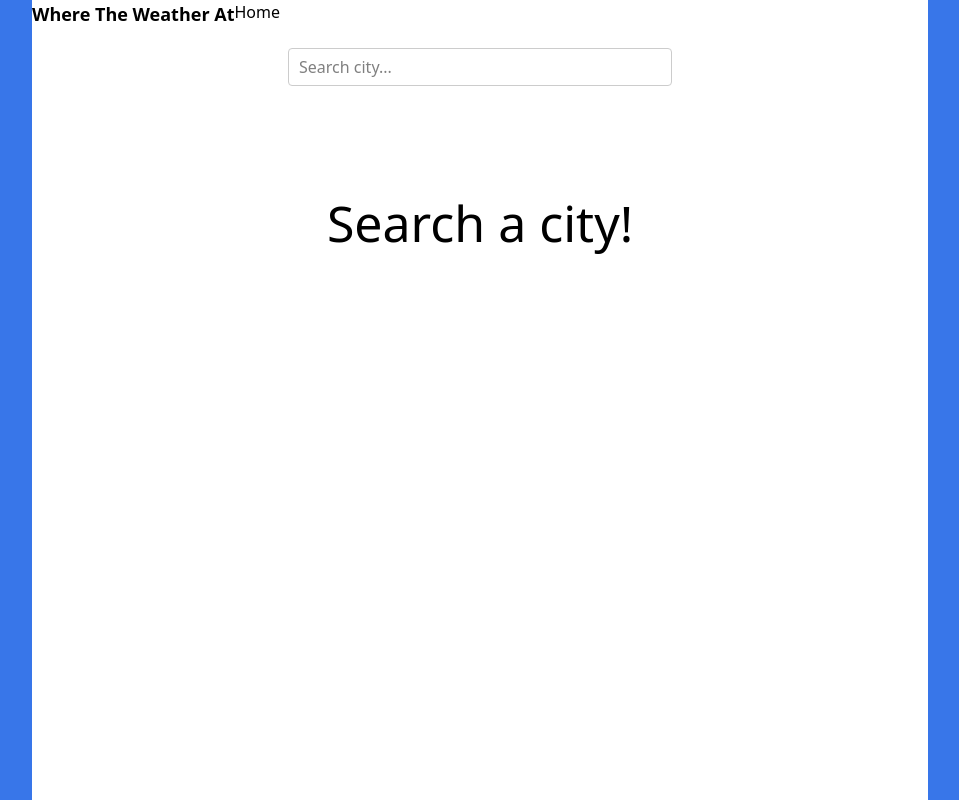
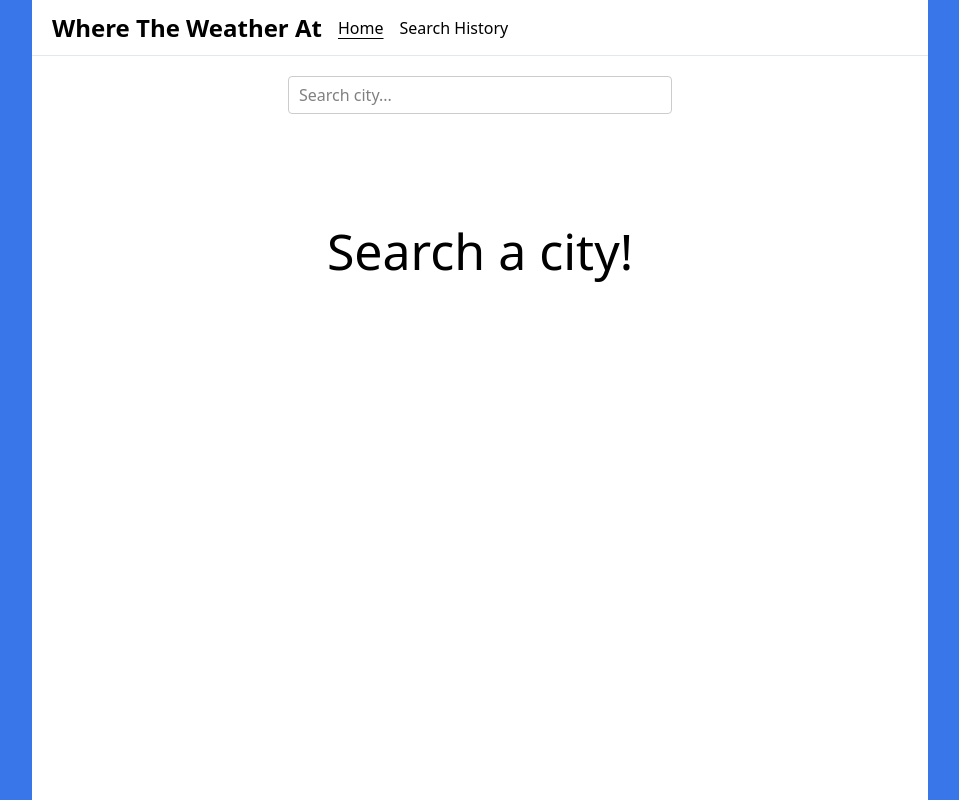
Before and after one commit to josepht2/where-the-weather-at, a Next.js app: page / in a window 1280 px wide. Shown: the whole page, without its empty margins (160-1119 px from the left). Built offline with nearby package versions, Linux system fonts and the light colour scheme.

Commit message:
Refactor Nav component

```diff
--- a/app/components/Nav.tsx
+++ b/app/components/Nav.tsx
@@ -3,30 +3,29 @@
 import Link from "next/link"
 import { usePathname } from "next/navigation"
 
-// import styles from "../styles/layout.module.css"
+const ACTIVE_STYLE = 'underline underline-offset-4'
+const INACTIVE_STYLE = 'hover:underline underline-offset-4'
 
 export const Nav = () => {
   const pathname = usePathname()
 
   return (
-    <div className='flex font-sans'>
-      <div className='text-lg font-bold'>
+    <div className='flex items-center h-14 bg-white border-b border-slate-200 space-x-4'>
+      <div className='ml-5 text-2xl font-bold'>
         Where The Weather At
       </div>
       <Link
-        // className={`${styles.link} ${pathname === "/" ? styles.active : ""}`}
+        className={pathname === '/' ? ACTIVE_STYLE : INACTIVE_STYLE}
         href="/"
       >
         Home
       </Link>
-      {/* <Link
-        className={`${styles.link} ${
-          pathname === "/verify" ? styles.active : ""
-        }`}
-        href="/verify"
+      <Link
+        className={pathname === '/search-history' ? ACTIVE_STYLE : INACTIVE_STYLE}
+        href="/search-history"
       >
-        Verify
-      </Link> */}
+        Search History
+      </Link>
     </div>
   )
 }
```
